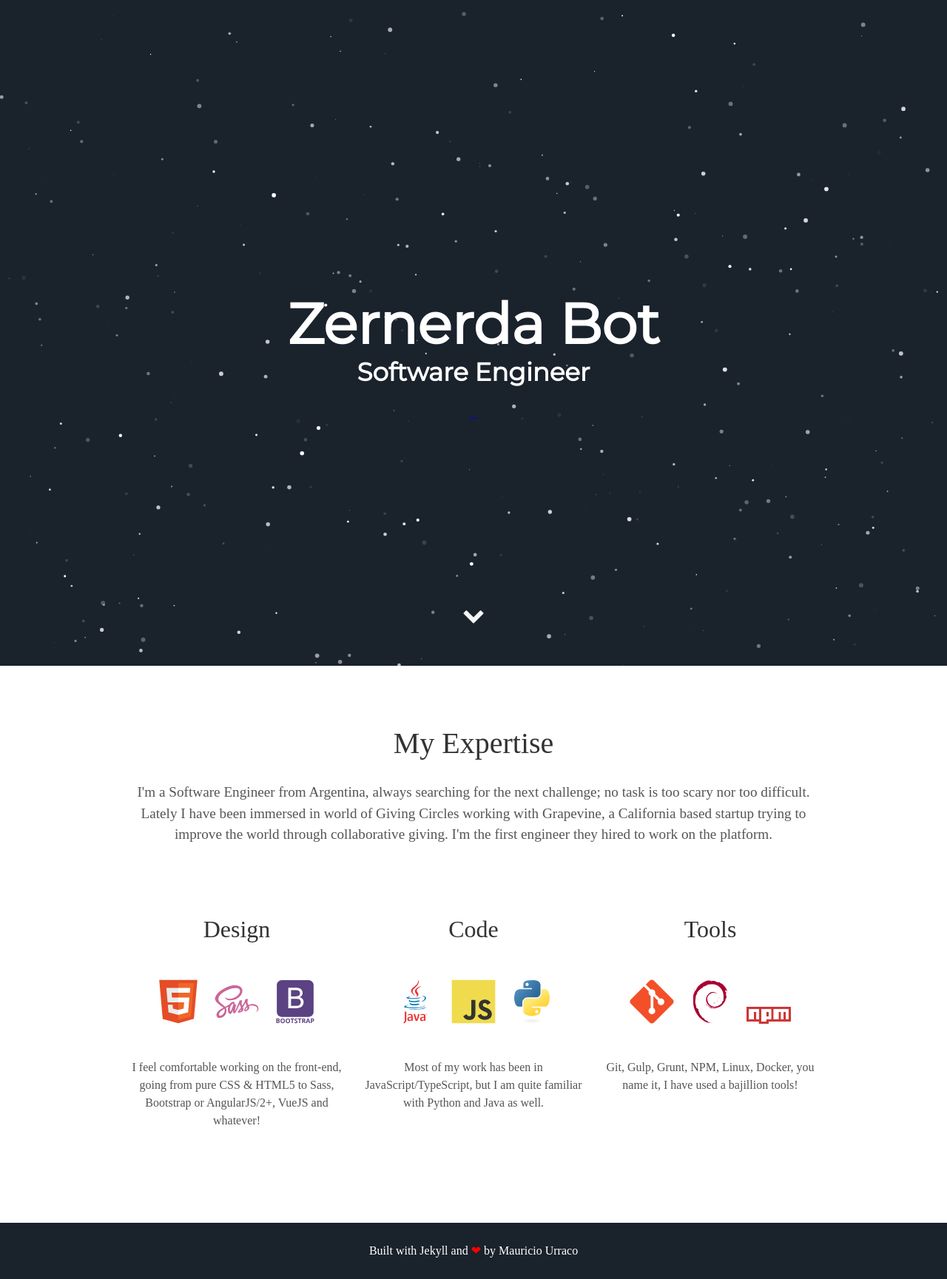
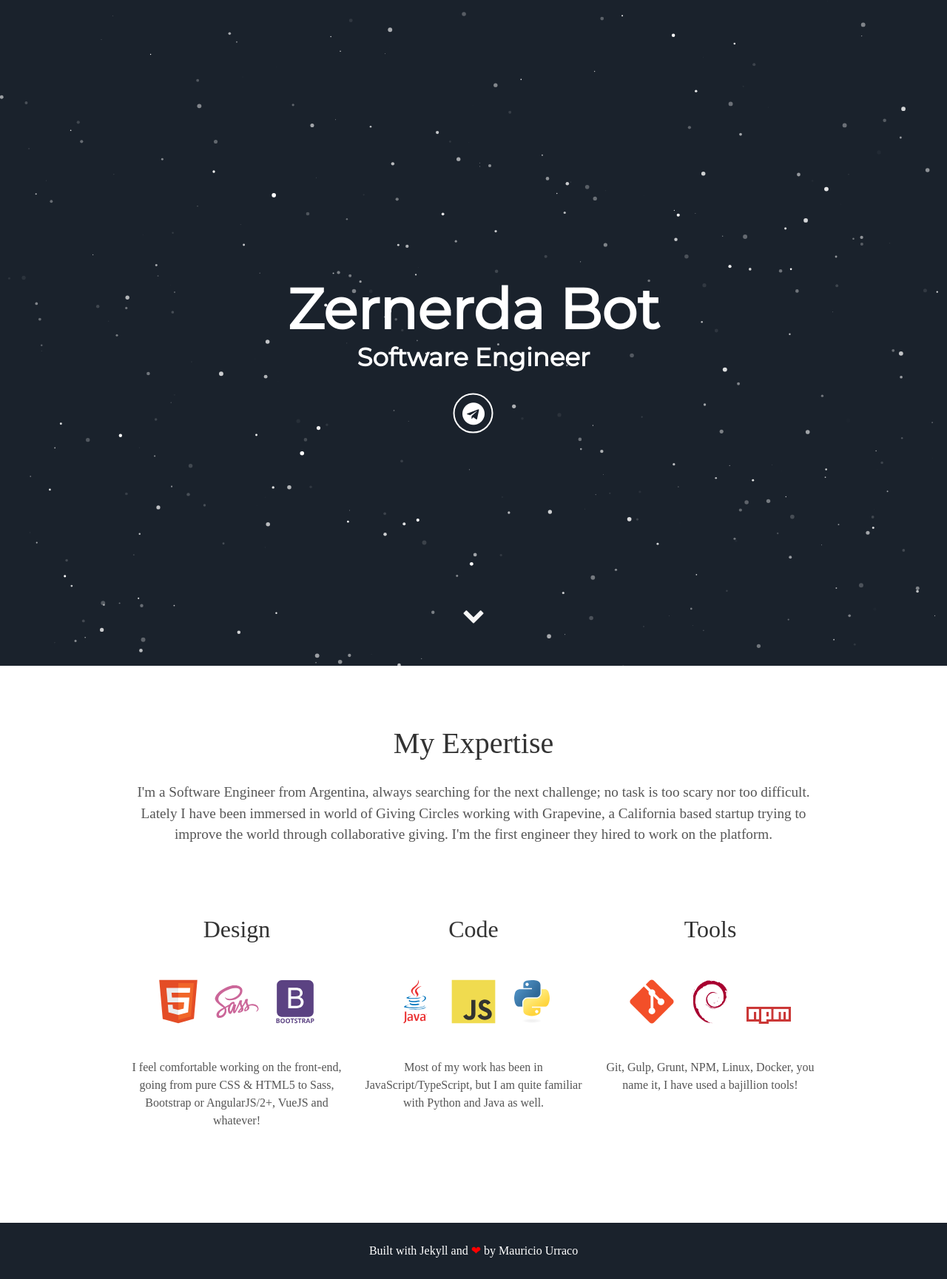
Before and after one commit to ZernerdaBot/ZernerdaBot.github.io, a Jekyll site: the page built from index.html, in a window 1280 px wide. Shown: the whole page at 74% size. Built offline with Jekyll 4.4.1, drawn with Linux system fonts in a browser that asks for light colours; some web fonts are replaced.

Commit message:
Update header.html

```diff
--- a/_includes/header.html
+++ b/_includes/header.html
@@ -21,7 +21,7 @@
         <a aria-label="My LinkedIn" target="_blank" href="https://www.linkedin.com/in/{{ site.linkedin_username }}"><i class="icon fa fa-linkedin-square" aria-hidden="true"></i></a>
         {% endif %}
         {% if site.github_username %}
-        <a aria-label="My Github" target="_blank" href="https://github.com/{{ site.github_username }}"><i class="fa-brands fa-telegram" aria-hidden="true"></i></a>
+        <a aria-label="My Github" target="_blank" href="https://github.com/{{ site.github_username }}"><i class="icon fa fa-telegram" aria-hidden="true"></i></a>
         {% endif %}
         {% if site.medium_username %}
         <a aria-label="My Medium" target="_blank" href="https://medium.com/{{ site.medium_username }}"><i class="icon fa fa-medium" aria-hidden="true"></i></a>
```
